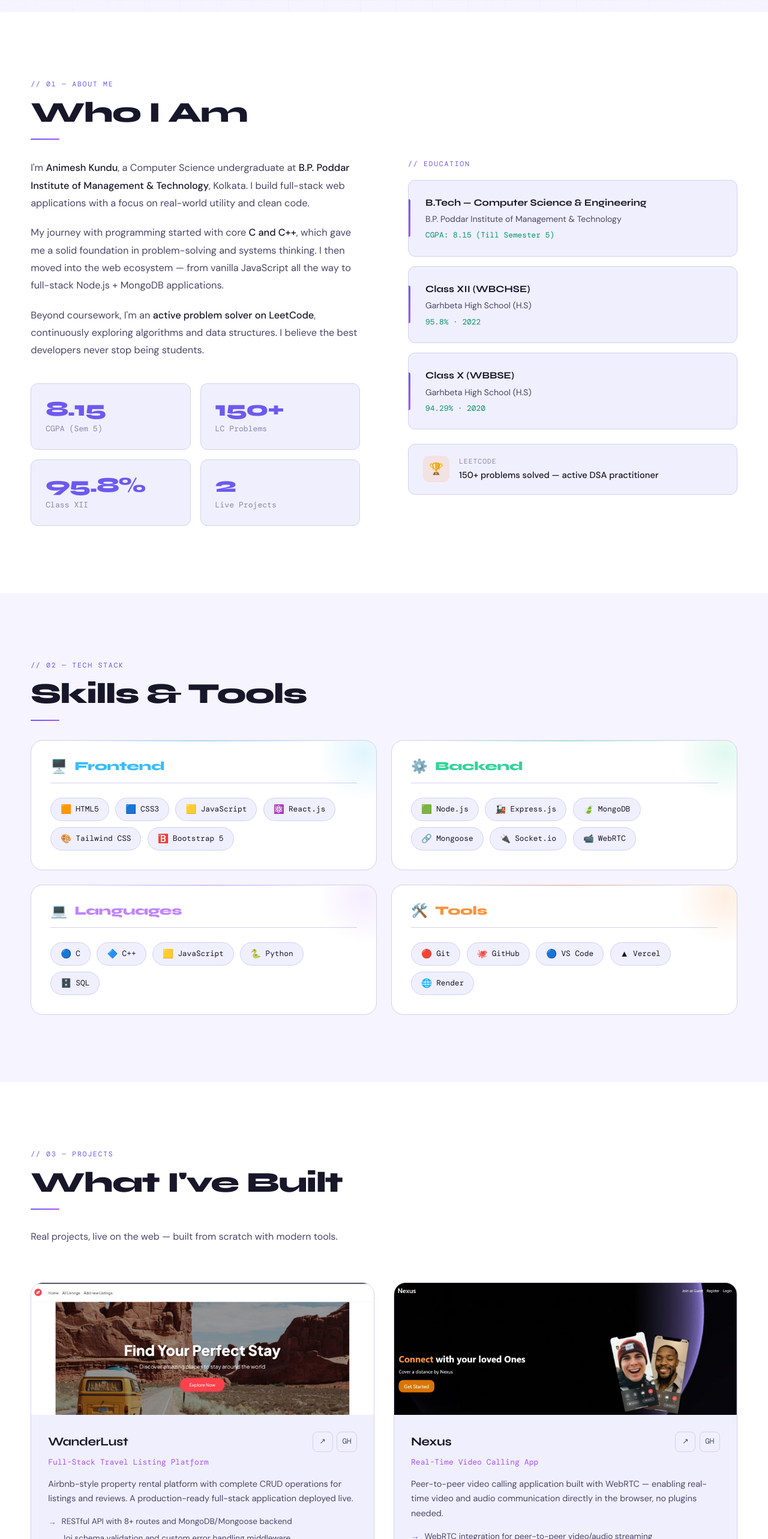
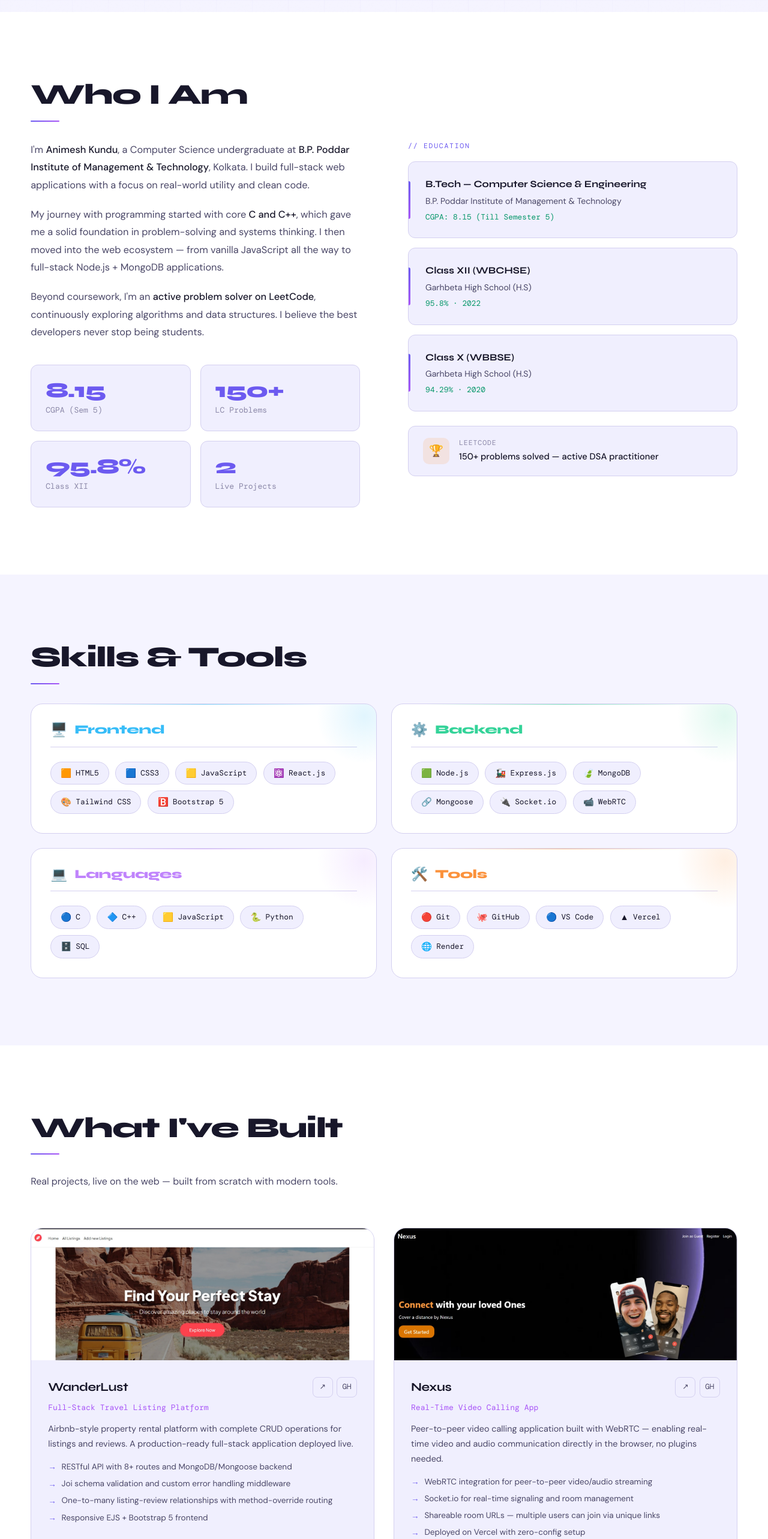
Before and after one commit to animeshkundu07/FUTURE_FS_01, a React (Create React App) app in the folder animesh-portfolio/: page / in a window 1280 px wide. Shown: the part 780-3346 px from the top of the page at 60% size. Built offline with nearby package versions, Linux system fonts and the light colour scheme; a web font is replaced by a local one.

Commit message:
Changed the span in About, Contact, Projects, Resume, Skills

```diff
--- a/animesh-portfolio/src/components/About.jsx
+++ b/animesh-portfolio/src/components/About.jsx
@@ -30,13 +30,13 @@ export default function About() {
   return (
     <section id="about" className="about-section">
       <div className="reveal" ref={titleRef}>
-        <span className="section-label">// 01 — about me</span>
+        {/* <span className="section-label">// 01 — about me</span> */}
         <h2 className="section-title">Who I Am</h2>
         <div className="divider" />
       </div>
 
       <div className="about-grid">
-        {/* Left: Bio + Stats */}
+
         <div className="about-text reveal" ref={textRef}>
           {personalInfo.about.map((para, i) => (
             <p key={i} dangerouslySetInnerHTML={{ __html: para }} />
@@ -49,7 +49,7 @@ export default function About() {
           </div>
         </div>
 
-        {/* Right: Education + Achievement */}
+
         <div className="about-right reveal" ref={eduRef} style={{ transitionDelay: '0.15s' }}>
           <span className="section-label" style={{ marginBottom: '1rem', display: 'block' }}>// education</span>
           <div className="edu-list">
--- a/animesh-portfolio/src/components/Contact.jsx
+++ b/animesh-portfolio/src/components/Contact.jsx
@@ -16,7 +16,7 @@ const contactMethods = [
 
 export default function Contact() {
   const [form, setForm]     = useState({ name: '', email: '', message: '' });
-  const [status, setStatus] = useState('idle'); // idle | loading | success | error
+  const [status, setStatus] = useState('idle');
 
   const titleRef = useScrollReveal();
   const leftRef  = useScrollReveal();
@@ -54,7 +54,7 @@ export default function Contact() {
   return (
     <section id="contact" className="contact-section">
       <div className="reveal" ref={titleRef}>
-        <span className="section-label">// 05 — contact</span>
+        {/* <span className="section-label">// 05 — contact</span> */}
         <h2 className="section-title">Let's Connect</h2>
         <div className="divider" />
         <p className="section-sub">
@@ -64,7 +64,7 @@ export default function Contact() {
       </div>
 
       <div className="contact-grid">
-        {/* Left: contact methods */}
+
         <div className="reveal" ref={leftRef}>
           <p className="contact-intro">
             Whether you have a project in mind, a question about my work,
@@ -92,7 +92,7 @@ export default function Contact() {
           </div>
         </div>
 
-        {/* Right: form */}
+
         <div className="reveal" ref={rightRef} style={{ transitionDelay: '0.15s' }}>
           <form className="contact-form" onSubmit={handleSubmit} noValidate>
             <div className="form-group">
--- a/animesh-portfolio/src/components/Projects.jsx
+++ b/animesh-portfolio/src/components/Projects.jsx
@@ -22,7 +22,7 @@ function ProjectCard({ project, delay }) {
   return (
     <div className="project-card reveal" ref={ref} style={{ transitionDelay: `${delay}s` }}>
 
-      {/* Screenshot preview */}
+
       <div className="project-preview">
         {!imgError && projectImages[project.name] ? (
           <img
@@ -37,7 +37,7 @@ function ProjectCard({ project, delay }) {
           </div>
         )}
 
-        {/* Overlay with links — appears on hover */}
+
         <div className="project-preview-overlay">
           <a
             href={project.liveUrl}
@@ -58,7 +58,7 @@ function ProjectCard({ project, delay }) {
         </div>
       </div>
 
-      {/* Card body */}
+
       <div className="project-body">
         <div className="project-meta">
           <div className="project-name">{project.name}</div>
@@ -78,7 +78,7 @@ function ProjectCard({ project, delay }) {
         </div>
       </div>
 
-      {/* Tech pills */}
+
       <div className="project-footer">
         {project.techStack.map(tech => (
           <span key={tech} className="tech-pill">{tech}</span>
@@ -95,7 +95,7 @@ export default function Projects() {
   return (
     <section id="projects" className="projects-section">
       <div className="reveal" ref={titleRef}>
-        <span className="section-label">// 03 — projects</span>
+        {/* <span className="section-label">// 03 — projects</span> */}
         <h2 className="section-title">What I've Built</h2>
         <div className="divider" />
         <p className="section-sub">Real projects, live on the web — built from scratch with modern tools.</p>
--- a/animesh-portfolio/src/components/Resume.jsx
+++ b/animesh-portfolio/src/components/Resume.jsx
@@ -25,7 +25,7 @@ function InlineResume() {
           ))}
         </p>
 
-        {/* Skills */}
+
         <div className="resume-section">
           <h3>Technical Skills</h3>
           {skillGroups.map(group => (
@@ -38,7 +38,7 @@ function InlineResume() {
           ))}
         </div>
 
-        {/* Education */}
+
         <div className="resume-section">
           <h3>Education</h3>
           {education.map(edu => (
@@ -49,7 +49,7 @@ function InlineResume() {
           ))}
         </div>
 
-        {/* Projects */}
+
         <div className="resume-section">
           <h3>Academic Projects</h3>
           {projects.map(proj => (
@@ -66,7 +66,7 @@ function InlineResume() {
           ))}
         </div>
 
-        {/* Achievements */}
+
         <div className="resume-section">
           <h3>Achievements</h3>
           <div className="resume-item">
@@ -89,7 +89,7 @@ export default function Resume() {
   return (
     <section id="resume" className="resume-section">
       <div className="reveal" ref={titleRef}>
-        <span className="section-label">// 04 — resume</span>
+        {/* <span className="section-label">// 04 — resume</span> */}
         <h2 className="section-title">My Resume</h2>
         <div className="divider" />
       </div>
--- a/animesh-portfolio/src/components/Skills.jsx
+++ b/animesh-portfolio/src/components/Skills.jsx
@@ -86,7 +86,7 @@ export default function Skills() {
   return (
     <section id="skills" className="skills-section">
       <div className="reveal" ref={titleRef}>
-        <span className="section-label">// 02 — tech stack</span>
+        {/* <span className="section-label">// 02 — tech stack</span> */}
         <h2 className="section-title">Skills & Tools</h2>
         <div className="divider" />
       </div>
```
Also changed, not shown: animesh-portfolio/package.json (+5 -10 lines).
